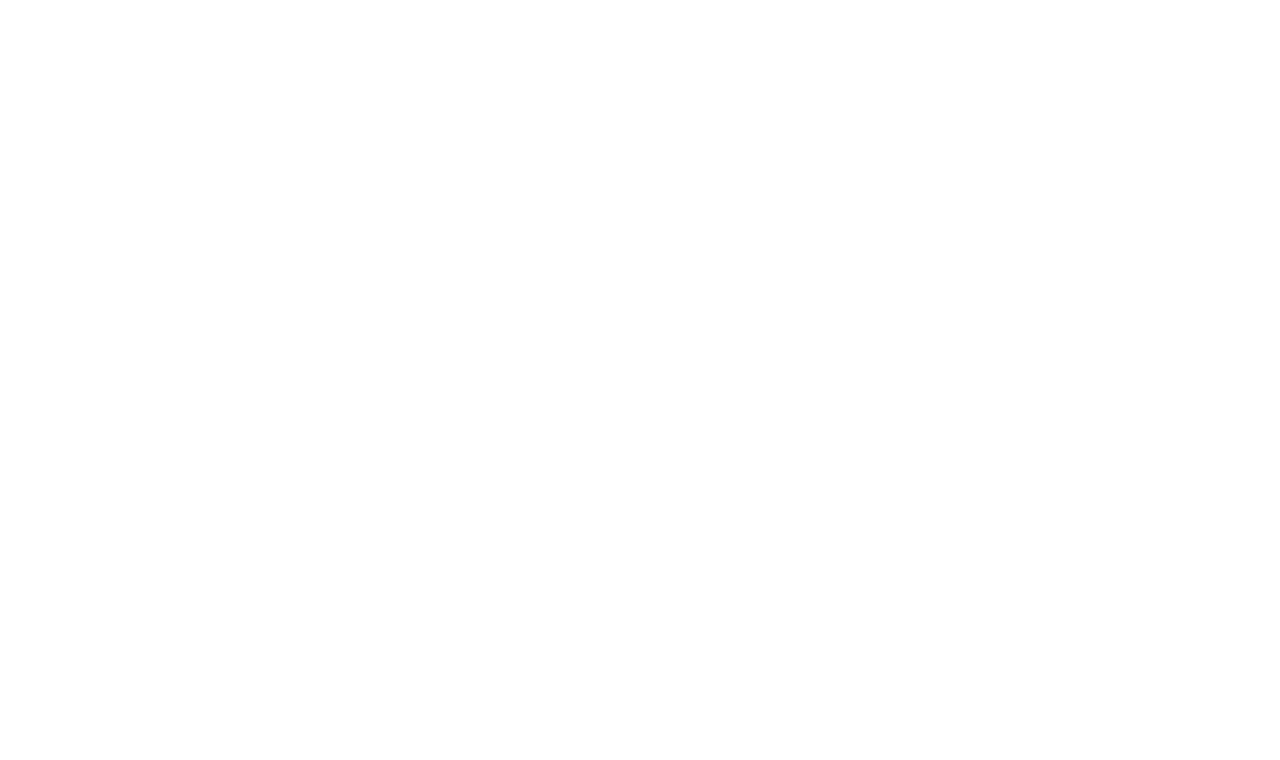
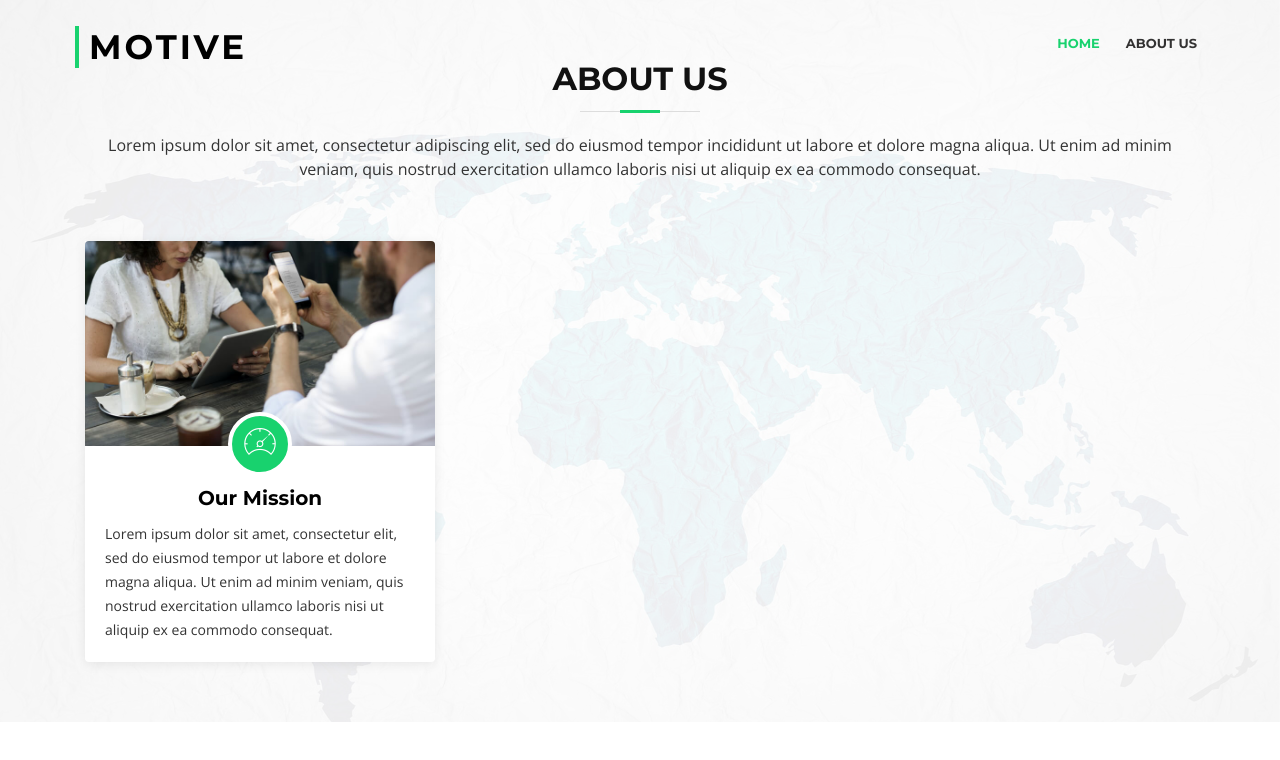
Before and after one commit to Ragboyjay/REDOTEST, a plain HTML site: page docs/About.html in a window 1280 px wide. Drawn offline with nearby package versions, Linux system fonts and the light colour scheme; files whose address does not match are found by name.

Commit message:
Added a 'card'to about page

```diff
--- a/docs/About.html
+++ b/docs/About.html
@@ -1,10 +1,90 @@
 <!DOCTYPE html>
 <html lang="en">
 <head>
-    <meta charset="UTF-8">
-    <title>Title</title>
+    <meta charset="utf-8">
+    <title>BizPage Bootstrap Template</title>
+    <meta content="width=device-width, initial-scale=1.0" name="viewport">
+    <meta content="" name="keywords">
+    <meta content="" name="description">
+
+    <!-- Favicons -->
+    <link href="img/favicon.png" rel="icon">
+    <link href="img/apple-touch-icon.png" rel="apple-touch-icon">
+
+    <!-- Google Fonts -->
+    <link href="https://fonts.googleapis.com/css?family=Open+Sans:300,300i,400,400i,700,700i|Montserrat:300,400,500,700" rel="stylesheet">
+
+    <!-- Bootstrap CSS File -->
+    <link href="lib/bootstrap/css/bootstrap.min.css" rel="stylesheet">
+
+    <!-- Libraries CSS Files -->
+    <link href="lib/font-awesome/css/font-awesome.min.css" rel="stylesheet">
+    <link href="lib/animate/animate.min.css" rel="stylesheet">
+    <link href="lib/ionicons/css/ionicons.min.css" rel="stylesheet">
+    <link href="lib/owlcarousel/assets/owl.carousel.min.css" rel="stylesheet">
+    <link href="lib/lightbox/css/lightbox.min.css" rel="stylesheet">
+
+    <!-- Main Stylesheet File -->
+    <link href="css/style.css" rel="stylesheet">
+
+    <!-- =======================================================
+      Theme Name: BizPage
+      Theme URL: https://bootstrapmade.com/bizpage-bootstrap-business-template/
+      Author: BootstrapMade.com
+      License: https://bootstrapmade.com/license/
+    ======================================================= -->
 </head>
+
 <body>
 
-</body>
-</html>
+<!--==========================
+  Header
+============================-->
+<header id="header">
+    <div class="container-fluid">
+
+        <div id="logo" class="pull-left">
+            <h1><a href="#intro" class="scrollto">MOTIVE</a></h1>
+            <!-- Uncomment below if you prefer to use an image logo -->
+            <!-- <a href="#intro"><img src="img/logo.png" alt="" title="" /></a>-->
+        </div>
+
+        <nav id="nav-menu-container">
+            <ul class="nav-menu">
+                <li class="menu-active"><a href="#intro">Home</a></li>
+                <li><a href="#about">About Us</a></li>
+            </ul>
+        </nav><!-- #nav-menu-container -->
+    </div>
+</header><!-- #header -->
+
+<!--==========================
+  Intro Section
+============================-->
+<main id="main">
+
+    <!--==========================
+      Portfolio Section
+    ============================-->
+    <section id="about">
+        <div class="container">
+
+            <header class="section-header">
+                <h3>About Us</h3>
+                <p>Lorem ipsum dolor sit amet, consectetur adipiscing elit, sed do eiusmod tempor incididunt ut labore et dolore magna aliqua. Ut enim ad minim veniam, quis nostrud exercitation ullamco laboris nisi ut aliquip ex ea commodo consequat.</p>
+            </header>
+
+            <div class="row about-cols">
+
+                <div class="col-md-4 wow fadeInUp" style="visibility: visible; animation-name: fadeInUp;">
+                    <div class="about-col">
+                        <div class="img">
+                            <img src="img/about-mission.jpg" alt="" class="img-fluid">
+                            <div class="icon"><i class="ion-ios-speedometer-outline"></i></div>
+                        </div>
+                        <h2 class="title"><a href="#">Our Mission</a></h2>
+                        <p>
+                            Lorem ipsum dolor sit amet, consectetur elit, sed do eiusmod tempor ut labore et dolore magna aliqua. Ut enim ad minim veniam, quis nostrud exercitation ullamco laboris nisi ut aliquip ex ea commodo consequat.
+                        </p>
+                    </div>
+                </div>
```
